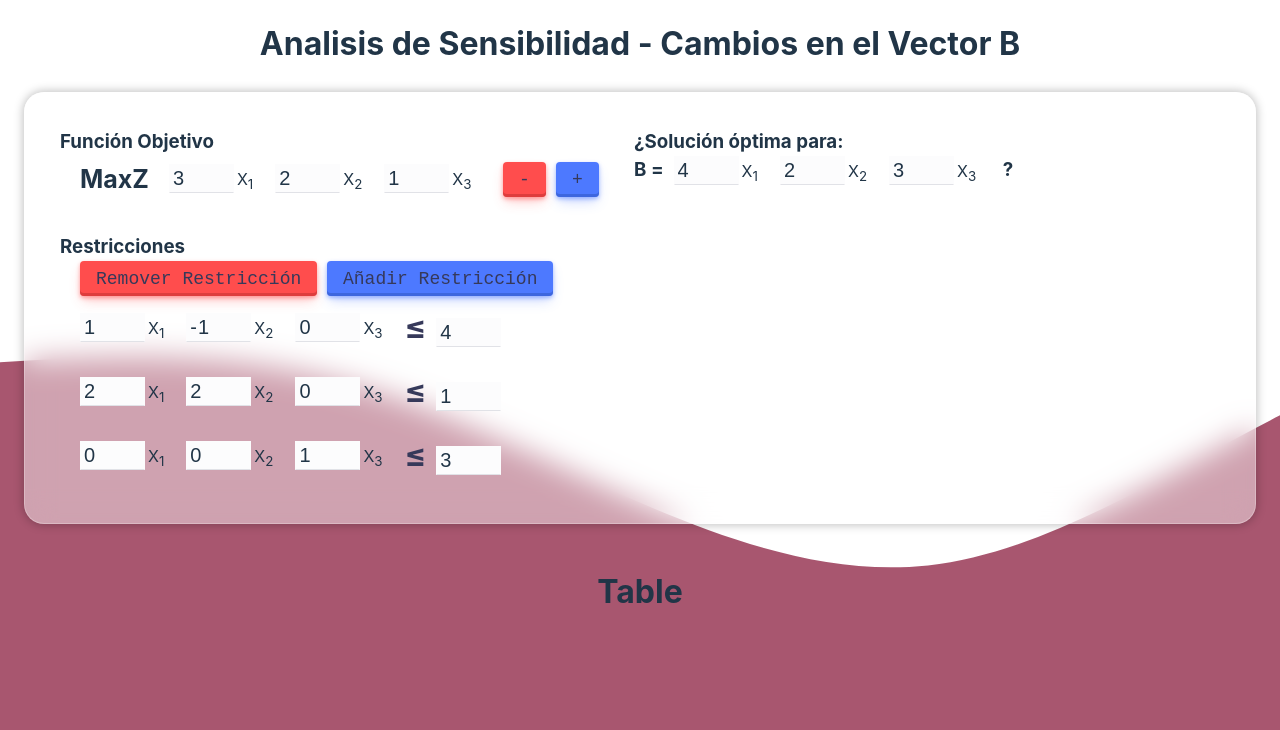
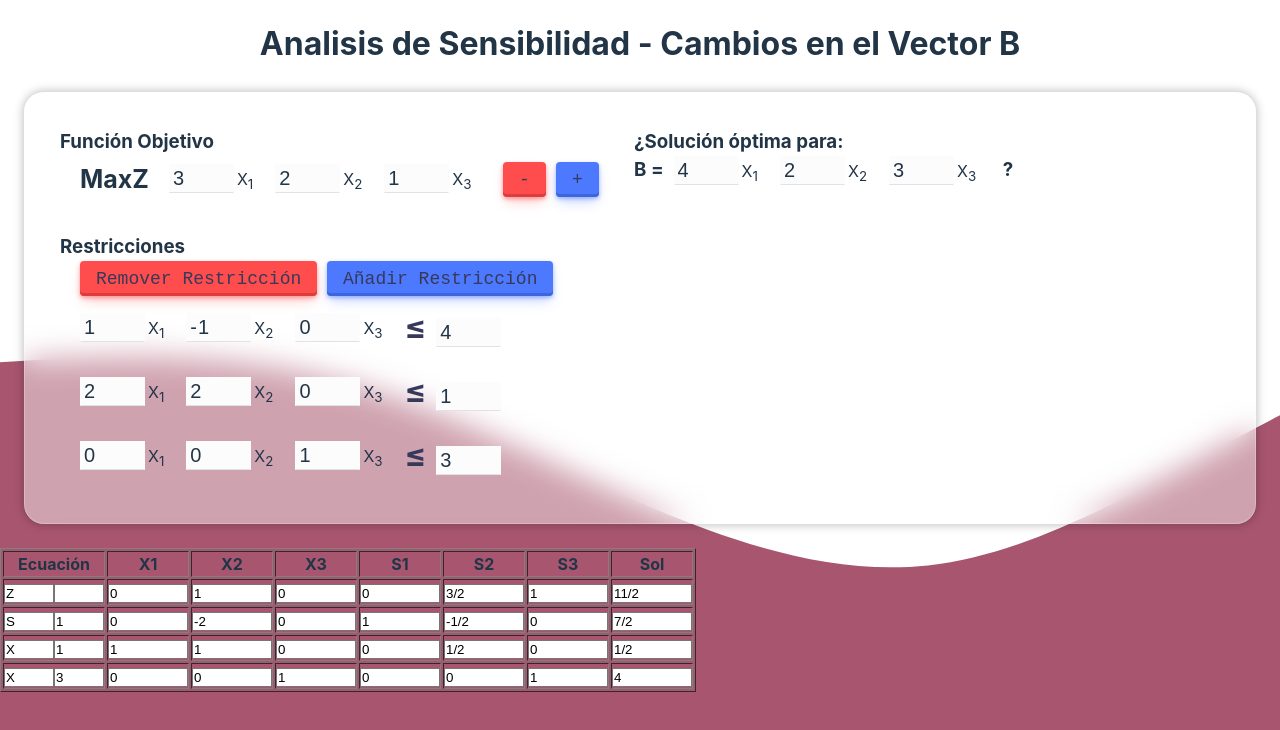
Before and after one commit to Richard2203/vector-b, a React (Vite) app: page / in a window 1280 px wide. Shown: the top 730 px of the page. Built offline with nearby package versions, Linux system fonts and the light colour scheme.

Commit message:
Se actualiza exitosamente la tabla

```diff
--- a/src/Matrix/Table.jsx
+++ b/src/Matrix/Table.jsx
@@ -35,47 +35,46 @@ export const Table = () => {
 		handleUpdateValue,} = useOptimalSolution(initialTableState);
 		console.log(optimalSolution);
 	return (
-	//   <table border="1">
-	// 	<thead>
-	// 	  <tr>
-	// 		{optimalSolution.columnas.map((columna, index) => (
-	// 		  <th key={index}>{columna}</th>
-	// 		))}
-	// 	  </tr>
-	// 	</thead>
-	// 	<tbody>
-	// 	  {optimalSolution.filas.map((fila, filaIndex) => (
-	// 		<tr key={filaIndex}>
-	// 		  {/* Celda para el tipo e índice */}
-	// 		  <td>
-	// 			<input
-	// 			  type="text"
-	// 			  value={fila.tipo}
-	// 			  onChange= { (e)=>{ handleUpdateType(filaIndex, e) } }
-	// 			  style={{ width: "50px" }}
-	// 			/>
-	// 			<input
-	// 			  type="number"
-	// 			  value={fila.indice || ""}
-	// 			  onChange={(e) => handleUpdateIndex(filaIndex, e)}
-	// 			  style={{ width: "50px" }}
-	// 			/>
-	// 		  </td>
-	// 		  {/* Celdas para los valores */}
-	// 		  {fila.valores.map((valor, valorIndex) => (
-	// 			<td key={valorIndex}>
-	// 			  <input
-	// 				type="text"
-	// 				value={valor instanceof Fraction ? valor.toFraction() : valor}
-	// 				onChange={(e) => handleUpdateValue(filaIndex, valorIndex, e)}
-	// 				style={{ width: "80px" }}
-	// 			  />
-	// 			</td>
-	// 		  ))}
-	// 		</tr>
-	// 	  ))}
-	// 	</tbody>
-	//   </table>
-	<h1>Table</h1>
+	  <table border="1">
+		<thead>
+		  <tr>
+			{optimalSolution.columnas.map((columna, index) => (
+			  <th key={index}>{columna}</th>
+			))}
+		  </tr>
+		</thead>
+		<tbody>
+		  {optimalSolution.filas.map((fila, filaIndex) => (
+			<tr key={filaIndex}>
+			  {/* Celda para el tipo e índice */}
+			  <td>
+				<input
+				  type="text"
+				  value={fila.tipo.toString()}
+				  onChange= { (e)=>{ handleUpdateType(filaIndex, e) } }
+				  style={{ width: "50px" }}
+				/>
+				<input
+				  type="number"
+				  value={fila.indice || ""}
+				  onChange={(e) => handleUpdateIndex(filaIndex, e)}
+				  style={{ width: "50px" }}
+				/>
+			  </td>
+			  {/* Celdas para los valores */}
+			  {fila.valores.map((valor, valorIndex) => (
+				<td key={valorIndex}>
+				  <input
+					type="text"
+					value={valor}
+					onChange={(e) => handleUpdateValue(filaIndex, valorIndex, e)}
+					style={{ width: "80px" }}
+				  />
+				</td>
+			  ))}
+			</tr>
+		  ))}
+		</tbody>
+	  </table>
 	);
   };
--- a/src/Reducer/MatrixCalculationsReducer.js
+++ b/src/Reducer/MatrixCalculationsReducer.js
@@ -20,32 +20,46 @@ import {
 
 export const optimalSolutionReducer = (state = {}, action)=>{
   switch (action.type) {
-    case UPDATE_VALUE:
+    case UPDATE_VALUE: {
       const { filaIndex, valorIndex, nuevoValor } = action.payload;
       const nuevasFilasValor = [...state.filas];
-      try {
-        const fraccion = new Fraction(nuevoValor);
-        nuevasFilasValor[filaIndex].valores[valorIndex] = fraccion;
-      } catch {
-        nuevasFilasValor[filaIndex].valores[valorIndex] = nuevoValor;
-      }
+      // Asignamos el valor directamente como cadena
+      nuevasFilasValor[filaIndex].valores[valorIndex] = nuevoValor;
       return { ...state, filas: nuevasFilasValor };
+    }
 
-    case UPDATE_TYPE:
+    case UPDATE_TYPE: {
       const { filaIndex: tipoFilaIndex, nuevoTipo } = action.payload;
       const nuevasFilasTipo = [...state.filas];
+      // Actualizamos el tipo como cadena
       nuevasFilasTipo[tipoFilaIndex].tipo = nuevoTipo;
       return { ...state, filas: nuevasFilasTipo };
+    }
 
-    case UPDATE_INDEX:
+    case UPDATE_INDEX: {
       const { filaIndex: indiceFilaIndex, nuevoIndice } = action.payload;
       const nuevasFilasIndice = [...state.filas];
+      // Actualizamos el índice como número o null si está vacío
       nuevasFilasIndice[indiceFilaIndex].indice =
-        nuevoIndice ? parseInt(nuevoIndice) : null;
+        nuevoIndice !== "" ? parseInt(nuevoIndice, 10) : null;
       return { ...state, filas: nuevasFilasIndice };
-    case XB: return;
-    case isFACTIBLE: return;
-    case Z: return;
+    }
+
+    case XB: {
+      // Implementación para XB
+      return state;
+    }
+
+    case isFACTIBLE: {
+      // Implementación para verificar factibilidad
+      return state;
+    }
+
+    case Z: {
+      // Implementación para Z
+      return state;
+    }
+
     default:
       return state;
   }
```
